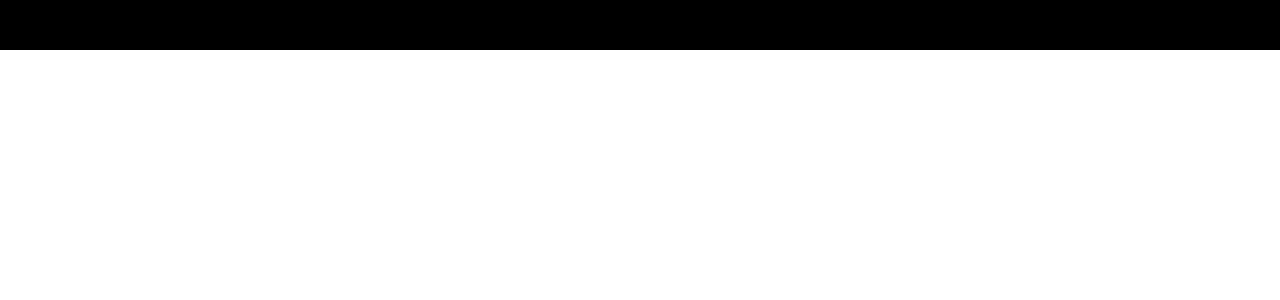
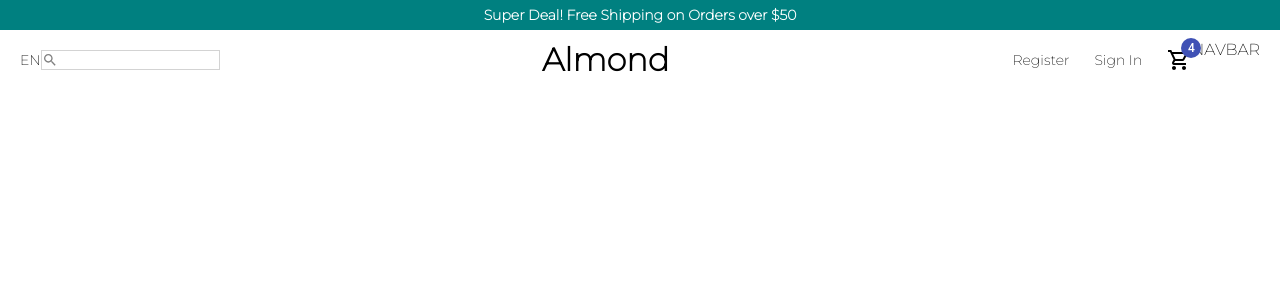
Before and after one commit to niranjana1997/MERN_Stack_Shopping_application, a React (Create React App) app: page / in a window 1280 px wide. Shown: the top 300 px of the page. Built offline with nearby package versions, Linux system fonts and the light colour scheme; the HTML template or start-up script is replaced by a standard one.

Commit message:
Navbar and Announcement popup updated

```diff
--- a/package.json
+++ b/package.json
@@ -3,6 +3,10 @@
   "version": "0.1.0",
   "private": true,
   "dependencies": {
+    "@material-ui/core": "^4.12.4",
+    "@material-ui/icons": "^4.11.3",
+    "@mui/icons-material": "^5.8.3",
+    "@mui/material": "^5.8.3",
     "@testing-library/jest-dom": "^5.11.4",
     "@testing-library/react": "^11.1.0",
     "@testing-library/user-event": "^12.1.10",
--- /dev/null
+++ b/src/components/Announcements.jsx
@@ -0,0 +1,23 @@
+import React from 'react'
+import styled from 'styled-components'
+
+const Container = styled.div`
+    height:30px;
+    background-color:teal;
+    color:white;
+    display:flex;
+    align-items:center;
+    justify-content:center;
+    font-size:14px;
+    font-weight:bolder;
+`
+
+const Announcements = () => {
+  return (
+    <Container>
+        Super Deal! Free Shipping on Orders over $50
+    </Container>
+  )
+}
+
+export default Announcements
--- a/src/components/Navbar.jsx
+++ b/src/components/Navbar.jsx
@@ -1,13 +1,86 @@
+import { Badge } from '@material-ui/core'
+import { Search } from '@material-ui/icons'
+import { ShoppingCartOutlined } from '@material-ui/icons'
 import React from 'react'
 import styled from 'styled-components'
+//import ShoppingCartOutlinedIcon from '@mui/icons-material/ShoppingCartOutlined';
+
 
 const Container = styled.div`
     height: 50px;
-    background-color: black;
+    //background-color: black;
+`
+
+const Padding = styled.div`
+    padding: 10px 20px;
+    display:flex; // To make it horizontal
+    justify-content:space-between; // to make space between the values
+
+`
+
+const Input = styled.input`
+border:none;
+`
+
+const Left = styled.div`
+    flex: 1;
+    display:flex;
+    align-items:center
+`
+const Center = styled.div`
+    flex:1;
+    text-align:center;
+`
+const Right = styled.div`
+    flex:1;
+    display:flex;
+    align-items:center;
+    justify-content:flex-end;
+`
+const SearchContainer = styled.div`
+    border: 0.5px solid lightgray;
+    display:flex;
+    align-items:center;
+    margin-left:25px
+    padding:5px;
+`
+const Logo = styled.h1`
+    font-weight:bold;
+`
+const Language = styled.span`
+    font-size: 14px;
+    cursor:pointer;
+`
+
+const MenuItem = styled.div`
+    font-size:14px;
+    cursor:pointer;
+    margin-left:25px;
 `
 const Navbar = () => {
   return (
-    <Container>Navbar</Container>
+    <Container>
+        <Padding>
+        <Left>
+            <Language>EN</Language>
+                <SearchContainer>
+                <Search style={{color:"gray",fontSize:16}}/>
+                <Input/>
+                </SearchContainer>
+        </Left>
+        <Center><Logo>Almond</Logo></Center>
+        <Right>
+            <MenuItem>Register</MenuItem>
+            <MenuItem>Sign In</MenuItem>
+            <MenuItem>
+                <Badge badgeContent={4} color="primary">
+                    <ShoppingCartOutlined/>
+                </Badge>
+            </MenuItem>
+        </Right>
+        NAVBAR
+        </Padding>
+    </Container>
   )
 }
 
--- a/src/pages/Home.jsx
+++ b/src/pages/Home.jsx
@@ -1,9 +1,11 @@
 import React from 'react'
+import Announcements from '../components/Announcements'
 import Navbar from '../components/Navbar'
 
 const Home = () => {
   return (
     <div>
+    <Announcements/>
     <Navbar/>
     </div>
   )
```
Also changed, not shown: 1 other file (tests, documents, lock files or other folders).
